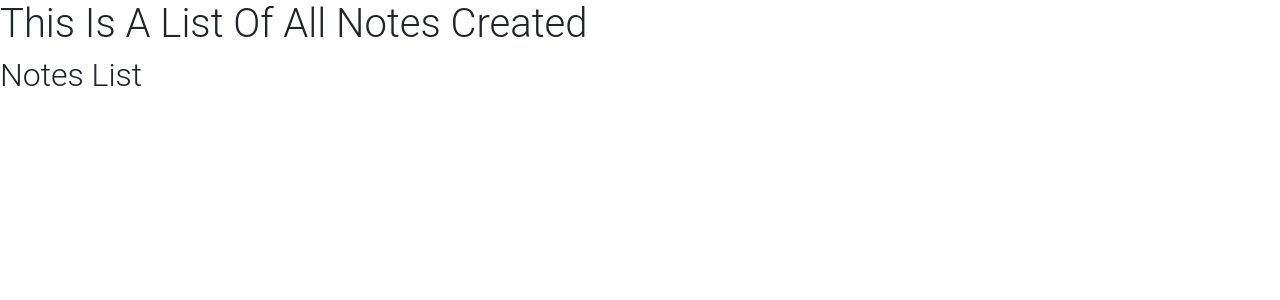
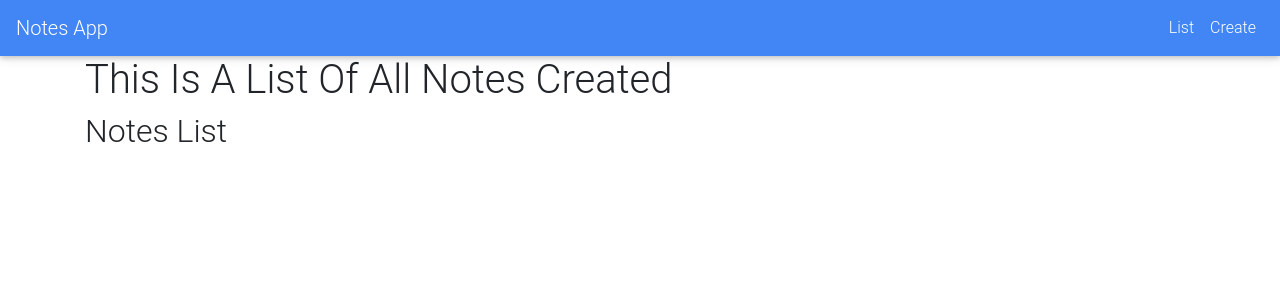
Before and after one commit to vijaygenius123/django_notes_app, a Django app: page /notes/ in a window 1280 px wide. Shown: the top 300 px of the page. Run offline with Django 3.2, Linux system fonts and the light colour scheme; data that the repository does not hold is empty; some libraries are stand-ins or nearby versions.

Commit message:
Added Base Template And Header

```diff
--- /dev/null
+++ b/notes/templates/base.html
@@ -0,0 +1,45 @@
+{% load static %}
+<!DOCTYPE html>
+<html lang="en">
+
+<head>
+    <meta charset="UTF-8">
+    <meta name="viewport" content="width=device-width, initial-scale=1.0">
+    <title>{% block title %} {% endblock title %}</title>
+
+    <!-- Font Awesome -->
+    <link rel="stylesheet" href="https://use.fontawesome.com/releases/v5.8.2/css/all.css">
+    <!-- Bootstrap core CSS -->
+    <link href="{% static 'css/bootstrap.min.css' %}" rel="stylesheet">
+    <!-- Material Design Bootstrap -->
+    <link href="{% static 'css/mdb.min.css' %}" rel="stylesheet">
+    <!-- Your custom styles (optional) -->
+    <link href="{% static 'css/style.css' %}" rel="stylesheet">
+</head>
+
+<body>
+    <nav class="navbar navbar-expand-lg navbar-dark primary-color">
+        <a class="navbar-brand" href="#">Notes App</a>
+        <button class="navbar-toggler" type="button" data-toggle="collapse" data-target="#navbarNav"
+            aria-controls="navbarNav" aria-expanded="false" aria-label="Toggle navigation">
+            <span class="navbar-toggler-icon"></span>
+        </button>
+        <div class="collapse navbar-collapse " id="navbarNav">
+            <ul class="navbar-nav ml-auto">
+                <li class="nav-item">
+                    <a class="nav-link" href="{% url 'list'%}">List</a>
+                </li>
+                <li class="nav-item">
+                    <a class="nav-link" href="{% url 'create'%}">Create</a>
+                </li>
+            </ul>
+        </div>
+    </nav>
+    <div class="container">
+        {% block content %}
+        {% endblock content %}
+    </div>
+
+</body>
+
+</html>
--- a/notes/templates/notes/list.html
+++ b/notes/templates/notes/list.html
@@ -1,23 +1,6 @@
-{% load static %}
-<!DOCTYPE html>
-<html lang="en">
+{% extends 'base.html' %}
 
-<head>
-    <meta charset="UTF-8">
-    <meta name="viewport" content="width=device-width, initial-scale=1.0">
-    <title>List Notes</title>
-
-    <!-- Font Awesome -->
-    <link rel="stylesheet" href="https://use.fontawesome.com/releases/v5.8.2/css/all.css">
-    <!-- Bootstrap core CSS -->
-    <link href="{% static 'css/bootstrap.min.css' %}" rel="stylesheet">
-    <!-- Material Design Bootstrap -->
-    <link href="{% static 'css/mdb.min.css' %}" rel="stylesheet">
-    <!-- Your custom styles (optional) -->
-    <link href="{% static 'css/style.css' %}" rel="stylesheet">
-</head>
-
-<body>
+{% block content %}
 <h1>This Is A List Of All Notes Created</h1>
 <h2>Notes List</h2>
 
@@ -34,6 +17,5 @@
     </li>
     {% endfor %}
 </ul>
-</body>
 
-</html>
+{% endblock content %}
```
Also changed, not shown: notes/templates/notes/create.html (+3 -22 lines). Lines whose indentation alone changed are shown as unchanged.
